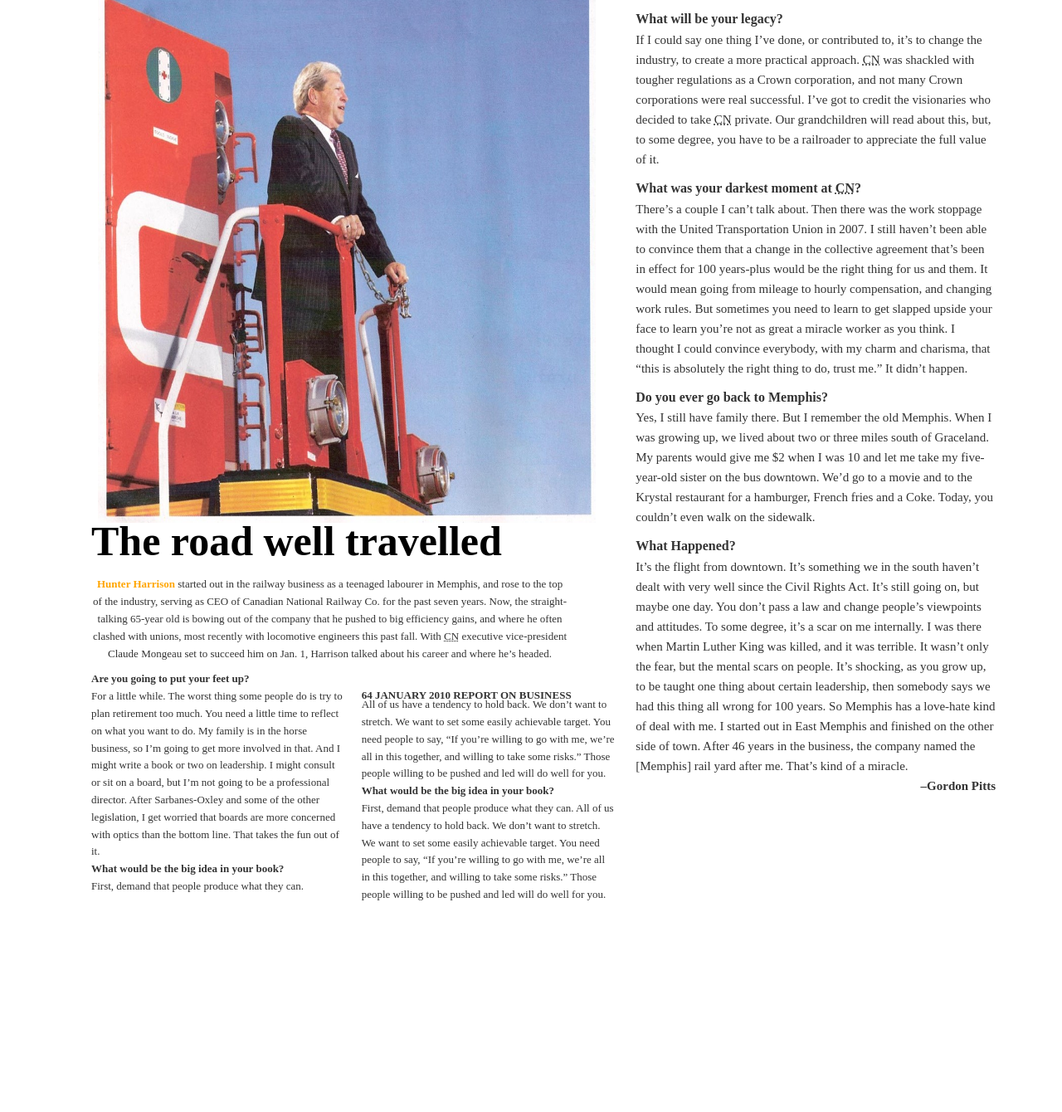
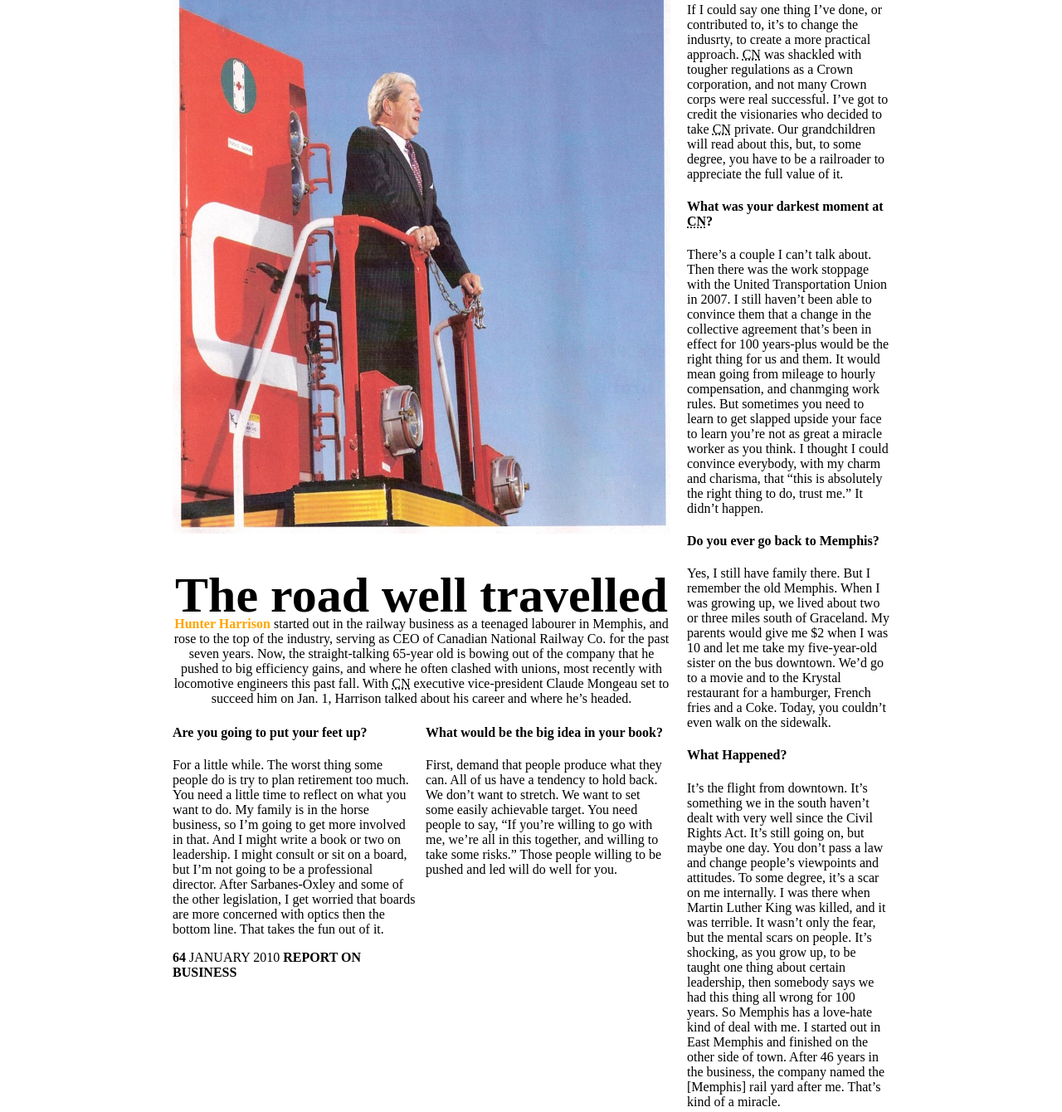
Before and after one commit to umeshyadav88281/Bonuslab, a plain HTML site: page index.html in a window 1280 px wide. Shown: the part 118-1458 px from the top of the page at 83% size. Before the commit the page ends 1227 px from the top, so only its background shows below. Drawn offline with Linux system fonts and the light colour scheme.

Commit message:
initial Messaage

```diff
--- a/index.html
+++ b/index.html
@@ -5,49 +5,45 @@
     <meta name="viewport" content="width=device-width, initial-scale=1.0">
     <title>Exit Interview: Hunter Harrison | Report On Business</title>
     <link rel="stylesheet" href="style.css">
+
 </head>
+
 <body>
 
-    <header>
-        <h4>
-            <span style="color: black;"> |</span> EXIT INTERVIEW <span style="color: black;"> |</span>
-        </h4>
-    </header>
+<header><h4 style="color:rgb(238, 127, 35);text-align: center; padding-right: 770px;"> <span style="color: black;"> |</span> EXIT INTERVIEW <span style="color: black;"> |</span>  </h4></header>
 
        <div class="main">
         <div class="a">
+
             <div class="a2">
-                <img src="image.jpg" alt="Descriptive Text for Image" >
+                <img src="image.jpg" alt="" >
                 <!-- height="700" width="600" -->
             </div>
-            <div class="ah3">
-                <h1>The road well travelled</h1>
-            </div>
+            <div class="ah3"><h1 style="font-size: 60px;">The road well travelled</h1></div>
             <div class="a3">
+
 				<p><strong style="color: orange;">Hunter Harrison</strong> started out in the railway business as a teenaged labourer in Memphis, and rose to the top of the industry, serving as CEO of Canadian National Railway Co. for the past seven years. Now, the straight-talking 65-year old is bowing out of the company that he pushed to big efficiency gains, and where he often clashed with unions, most recently with locomotive engineers this past fall. With <abbr title="Canadian National">CN</abbr> executive vice-president Claude Mongeau set to succeed him on Jan. 1, Harrison talked about his career and where he’s headed.</p>
+
             </div>
             <div class="a4a5">
             <div class="a4">
                 <h4>Are you going to put your feet up?</h4>
-                    <p>For a little while. The worst thing some people do is try to plan retirement too much. You need a little time to reflect on what you want to do. My family is in the horse business, so I’m going to get more involved in that. And I might write a book or two on leadership. I might consult or sit on a board, but I’m not going to be a professional director. After Sarbanes-Oxley and some of the other legislation, I get worried that boards are more concerned with optics than the bottom line. That takes the fun out of it.</p>
-                    <h4>What would be the big idea in your book?</h4>
-                    <p>First, demand that people produce what they can.</p><p class="date"><b>64</b> JANUARY 2010 <b>REPORT ON BUSINESS</b></p>
-                    <p>All of us have a tendency to hold back. We don’t want to stretch. We want to set some easily achievable target. You need people to say, <q>If you’re willing to go with me, we’re all in this together, and willing to take some risks.</q>
-                    Those people willing to be pushed and led will do well for you.</p>
+				<p>For a little while. The worst thing some people do is try to plan retirement too much. You need a little time to reflect on what you want to do. My family is in the horse business, so I’m going to get more involved in that. And I might write a book or two on leadership. I might consult or sit on a board, but I’m not going to be a professional director. After Sarbanes-Oxley and some of the other legislation, I get worried that boards are more concerned with optics then the bottom line. That takes the fun out of it.</p>
+				<p><b>64</b> JANUARY 2010 <b>REPORT ON BUSINESS</b></p>
+            </div>
+            <div class="a5">
                 <h4>What would be the big idea in your book?</h4>
 				<p>First, demand that people produce what they can. All of us have a tendency to
-                        hold back. We don’t want to stretch. We want to set some easily
-                        achievable target. You need people to say, <q>If you’re willing to go with me,
-                            we’re all in this together, and willing to take some risks.</q>
-                            Those people willing to be pushed and led will do well for you.</p>
+                    hold back. We don’t want to stretch. We want to set some easily achievable target. You need people to say, <q>If you’re willing to go with me, we’re all in this together, and willing to take some risks.</q> Those people willing to be pushed and led will do well for you.</p>
             </div>
         </div>
+
         </div>
         <div class="b">
             <h4>What will be your legacy?</h4>
-    <p>If I could say one thing I’ve done, or contributed to, it’s to change the industry, to create a more practical approach. <abbr title="Canadian National">CN</abbr> was shackled with tougher regulations as a Crown corporation, and not many Crown corporations were real successful. I’ve got to credit the visionaries who decided to take <abbr title="Canadian National">CN</abbr> private. Our grandchildren will read about this, but, to some degree, you have to be a railroader to appreciate the full value of it.</p>
+            <p>If I could say one thing I’ve done, or contributed to, it’s to change the indusrty, to create a more practical approach. <abbr title="Canadian National">CN</abbr> was shackled with tougher regulations as a Crown corporation, and not many Crown corps were real successful. I’ve got to credit the visionaries who decided to take <abbr title="Canadian National">CN</abbr> private. Our grandchildren will read about this, but, to some degree, you have to be a railroader to appreciate the full value of it.</p>
             <h4>What was your darkest moment at <abbr title="Canadian National">CN</abbr>?</h4>
-    <p>There’s a couple I can’t talk about. Then there was the work stoppage with the United Transportation Union in 2007. I still haven’t been able to convince them that a change in the collective agreement that’s been in effect for 100 years-plus would be the right thing for us and them. It would mean going from mileage to hourly compensation, and changing work rules. But sometimes you need to learn to get slapped upside your face to learn you’re not as great a miracle worker as you think. I thought I could convince everybody, with my charm and charisma, that <q>this is absolutely the right thing to do, trust me.</q> It didn’t happen.</p>
+            <p>There’s a couple I can’t talk about. Then there was the work stoppage with the United Transportation Union in 2007. I still haven’t been able to convince them that a change in the collective agreement that’s been in effect for 100 years-plus would be the right thing for us and them. It would mean going from mileage to hourly compensation, and chanmging work rules. But sometimes you need to learn to get slapped upside your face to learn you’re not as great a miracle worker as you think. I thought I could convince everybody, with my charm and charisma, that <q>this is absolutely the right thing to do, trust me.</q> It didn’t happen.</p>
             <h4>Do you ever go back to Memphis?</h4>
             <p>Yes, I still have family there. But I remember the old Memphis. When I was growing up, we lived about two or three miles south of Graceland. My parents would give me $2 when I was 10 and let me take my five-year-old sister on the bus downtown. We’d go to a movie and to the Krystal restaurant for a hamburger, French fries and a Coke. Today, you couldn’t even walk on the sidewalk.</p>
             <h4>What Happened?</h4>
--- a/style.css
+++ b/style.css
@@ -1,171 +1,82 @@
-/* Global resets */
-*, *:before, *:after {
-  box-sizing: border-box; /* Ensures padding and border are included in the element's total width and height */
+.main{
+  display: flex;
+  margin: 5px 200px;
+  /* font-size: 10px; */
 }
-
-/* Base element styles */
-body, h1, h2, h3, h4, p, figure, figcaption {
-  margin: 0; /* Removes default margin */
-  padding: 0; /* Removes default padding */
-}
-
-body {
-  font-family: 'Times New Roman', serif; /* Sets the default font for the page */
-  line-height: 1.6; /* Sets the default line height */
-  color: #333; /* Sets the default text color */
-}
-
-/* Header styles */
-header {
-  color: rgb(238, 127, 35); /* Sets text color for header */
-  margin-bottom: -40px; /* Adjusts spacing below the header */
-  margin-top: 10px; /* Adjusts spacing above the header */
-  margin-left: 30px; /* Adjusts spacing to the left of the header */
-  text-align: left; /* Aligns text to the left */
-}
-
-header h4 {
-  color: rgb(238, 127, 35); /* Sets text color for h4 within the header */
-  margin-left: 90px; /* Adjusts left margin for better alignment */
-  text-align: left; /* Ensures text is aligned left */
-  font-size: 1.5em; /* Sets font size */
-}
-
-/* Main content layout styles */
-.main {
-  display: flex; /* Uses flexbox for layout */
-  flex-wrap: wrap; /* Allows flex items to wrap onto multiple lines */
-  margin: 20px 80px; /* Adds margin around the main content area */
-}
-
-.a {
-  flex: 3 1 50%; /* Flex grow, shrink and basis values */
-  order: 1; /* Controls the order of flex items */
-  margin-right: 25px; /* Right margin for spacing between columns */
-}
-
-.b {
-  flex: 1 1 400px; /* Flex basis with a minimum width of 400px */
-  order: 2; /* Controls the order of flex items */
-  margin-top: 100px; /* Top margin for alignment */
+.a{
+  /* background-color: antiquewhite; */
+  height: 1300px;
+  width: 600px;
+  margin-right: 25;
 }
 
 .a2 {
-  height: 700px; /* Fixed height */
-  width: 600px; /* Fixed width */
+  /* background-color:blue; */
+  height: 700px;
+  width: 600px;
+
+}
+img{
+  height: 700px;
+  width: 600px;
+}
+.ah3{
+  /* background-color:rgb(233, 18, 107); */
+  height: 40px;
+  width: 600px;
+  text-align: center;
+  margin-bottom: 20px;
+}
+.a3{
+  /* background-color:red; */
+  height: 110px;
+  width: 600px;
+  text-align: center;
 }
 
-img {
-  height: 700px; /* Fixed height for images */
-  width: 600px; /* Fixed width for images */
-  margin: 20px 38px; /* Margin for alignment */
+
+.a4a5{
+  display: flex;
+
+
+}
+.a4{
+  /* background-color:gray; */
+  height: 400px;
+  width: 295px;
+
+}
+.a5{
+  margin-left: 10px;
+  /* background-color:hotpink; */
+  height: 400px;
+  width: 295px;
+}
+.b{
+  /* background-color: greenyellow; */
+  height: 1300px;
+  width: 300px;
+  margin-left: 20px;
 }
 
-/* Content typography and spacing */
-.ah3 h1 {
-  font-size: 50px; /* Large font size for main heading */
-  color: #000; /* Black color for text */
-  margin: 2px 0; /* Compact vertical margin */
-  text-align: left; /* Aligns text to the left */
-  padding-left: 30px; /* Padding on the left for alignment */
-  max-width: 100%; /* Ensures h1 does not exceed its container width */
+/* Medium devices (landscape tablets, 768px and up) */
+@media only screen and (max-width: 768px) {
+
+  .main{
+    display: block;
+    align-self: center;
+  }
+
+
 }
 
-.a3 p {
-  text-align: center; /* Centers text within paragraph */
-  max-width: 90%; /* Limits width of paragraph to 90% of its container */
-  margin-left: 20px; /* Left margin for alignment */
-  padding: 0px 10px; /* Padding for text inside paragraph */
-  padding-bottom: 10px; /* Additional bottom padding */
-  font-size: 13px; /* Smaller font size for detailed text */
-}
+/* Small devices (portrait tablets and large phones, 600px and up) */
+@media only screen and (max-width: 480px) {
 
-.a4a5 {
-  flex-direction: column; /* Stacks children vertically */
-  margin-left: 30px; /* Left margin for alignment */
-  -webkit-column-count: 2; /* Number of columns in modern browsers */
-  -moz-column-count: 2; /* Number of columns in Firefox */
-  column-count: 2; /* Standard CSS for number of columns */
-  -webkit-column-gap: 20px; /* Gap between columns in modern browsers */
-  -moz-column-gap: 20px; /* Gap between columns in Firefox */
-  column-gap: 20px; /* Standard CSS for gap between columns */
-  font-size: 13px; /* Font size for text */
-}
-
-.a4 {
-  margin-left: 0; /* Resets any left margin */
-  margin-bottom: 20px; /* Space below each block */
-  width: 100%; /* Ensures element fills its container */
-}
-
-.a4 h4, .b h4, .b p {
-  margin-bottom: 10px; /* Spacing below headings and paragraphs for better readability */
-}
-
-.a4 p {
-  margin-top: -10px; /* Negative margin to reduce space above paragraphs */
-  font-size: 13px; /* Font size for detailed text */
-}
-
-.date {
-  padding-top: 20px; /* Space above the date for separation */
-  font-weight: bold; /* Bold text for emphasis */
-}
-
-.b {
-  margin-bottom: 20px; /* Space below section for separation */
-}
-
-.b p {
-  margin-top: -10px; /* Negative top margin to reduce space */
-  font-size: 15px; /* Slightly larger font size for emphasis */
-}
-
-.b p:last-child{
-  font-weight: bold;
-  text-align: right;
-}
-/* Responsive design adjustments for smaller screens */
-@media (max-width: 768px) {
-  .main {
-    flex-direction: column; /* Stacks flex items vertically on small screens */
+  .main{
+    display: block;
+    align-self: center;
   }
 
-  .a3 p {
-    text-align: center; /* Ensures text is centered */
-    max-width: 100%; /* Full width on small screens */
-    margin-left: 20px; /* Left margin for alignment */
-    padding: 0px 10px; /* Padding inside paragraph */
-    padding-bottom: 10px; /* Additional bottom padding */
-    font-size: 13px; /* Consistent font size */
-  }
 
-  .b {
-    -webkit-column-count: 2; /* Number of columns in modern browsers */
-    -moz-column-count: 2; /* Number of columns in Firefox */
-    column-count: 2; /* Standard CSS for number of columns */
-    -webkit-column-gap: 20px; /* Gap between columns in modern browsers */
-    -moz-column-gap: 20px; /* Gap between columns in Firefox */
-    column-gap: 20px; /* Standard CSS for gap between columns */
-    margin-top: 10px; /* Top margin for alignment */
-    padding: 10px; /* Padding around content */
-  }
-
-  .date {
-    padding-top: 10px; /* Reduced top padding on small screens */
-    text-align: left; /* Aligns text to the left */
-  }
-
-  .ah3 h1 {
-    font-size: 30px; /* Smaller font size on small screens */
-    padding-left: 15px; /* Left padding for alignment */
-    margin-top: 10px; /* Top margin for spacing */
-    text-align: center; /* Centers text */
-  }
-
-  .img {
-    height: 700px; /* Fixed height for images */
-    margin-left: 10px; /* Left margin for alignment */
-    margin-bottom: 5px; /* Bottom margin for spacing */
-  }
 }
```
Also changed, not shown: exit-interview.jpg (added). Lines whose indentation alone changed are shown as unchanged.
